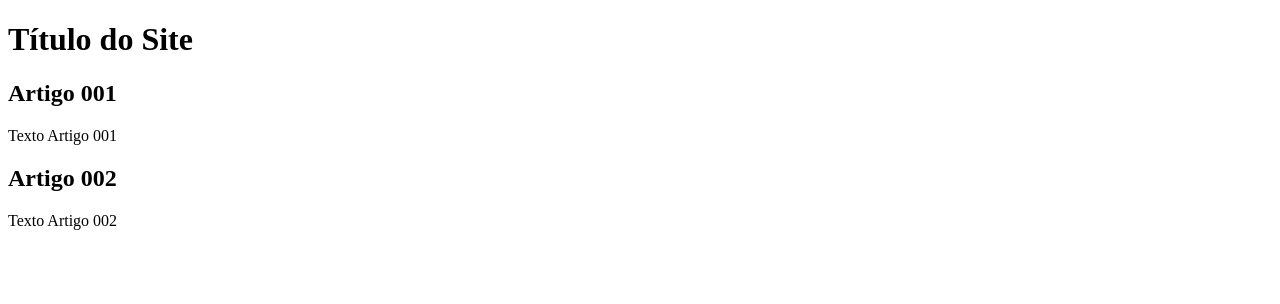
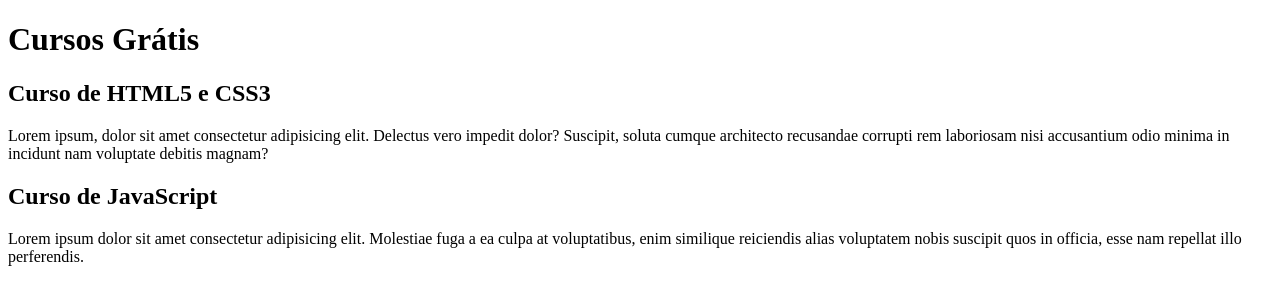
Before and after one commit to Marcelaapr/Projeto-Site, a plain HTML site: page index.html in a window 1280 px wide. Drawn offline with Linux system fonts and the light colour scheme.

Commit message:
comecei a escrever o conteúdo

```diff
--- a/index.html
+++ b/index.html
@@ -8,15 +8,15 @@
 <body>
     <main>
         <header>
-            <h1>Título do Site</h1>
+            <h1>Cursos Grátis</h1>
         </header>
         <article>
-            <h2>Artigo 001</h2>
-            <p>Texto Artigo 001</p>
+            <h2>Curso de HTML5 e CSS3</h2>
+            <p>Lorem ipsum, dolor sit amet consectetur adipisicing elit. Delectus vero impedit dolor? Suscipit, soluta cumque architecto recusandae corrupti rem laboriosam nisi accusantium odio minima in incidunt nam voluptate debitis magnam?</p>
         </article>
         <article>
-            <h2>Artigo 002</h2>
-            <p>Texto Artigo 002</p>
+            <h2>Curso de JavaScript</h2>
+            <p>Lorem ipsum dolor sit amet consectetur adipisicing elit. Molestiae fuga a ea culpa at voluptatibus, enim similique reiciendis alias voluptatem nobis suscipit quos in officia, esse nam repellat illo perferendis.</p>
         </article>
     </main>
 </body>
```
